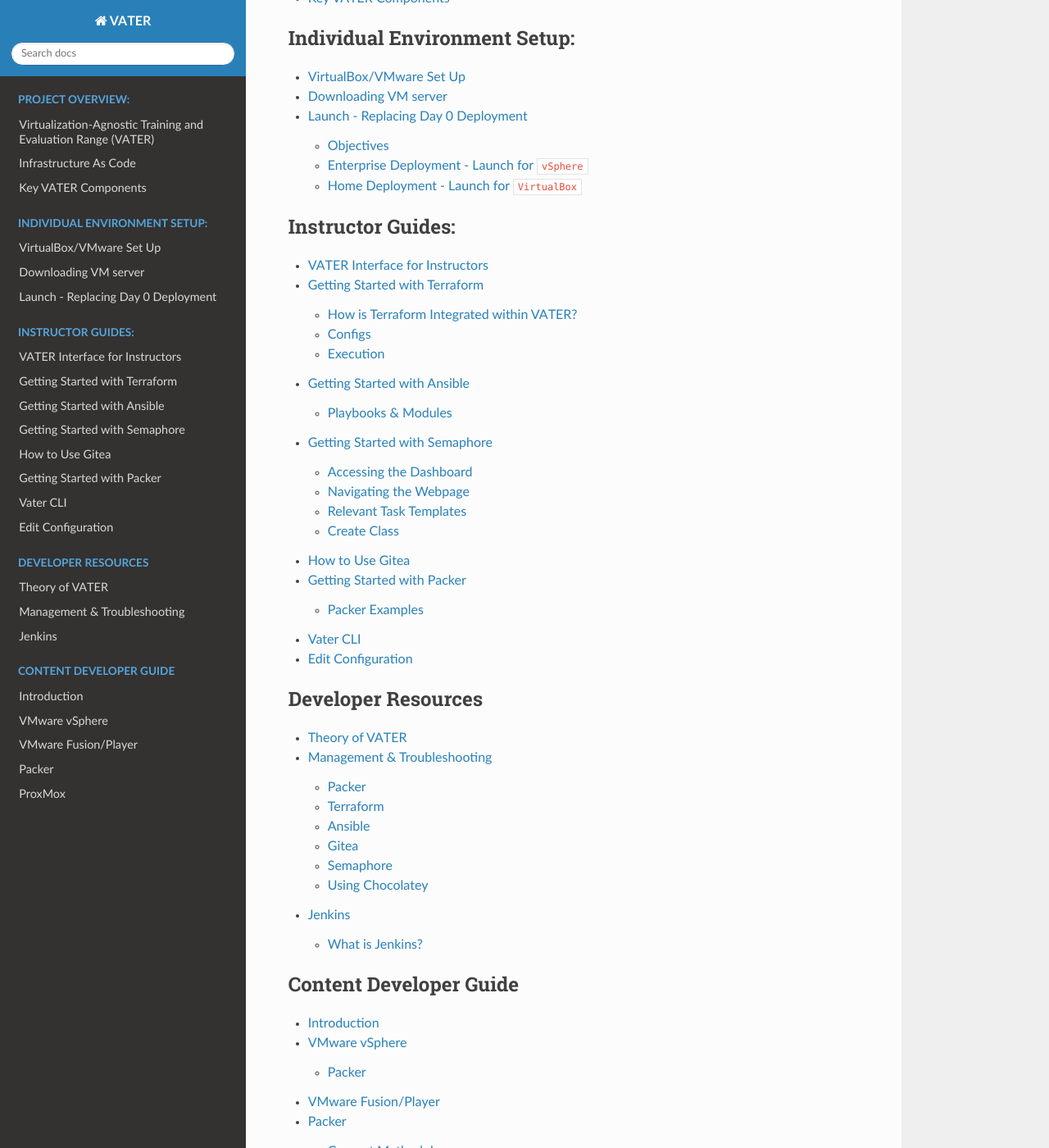
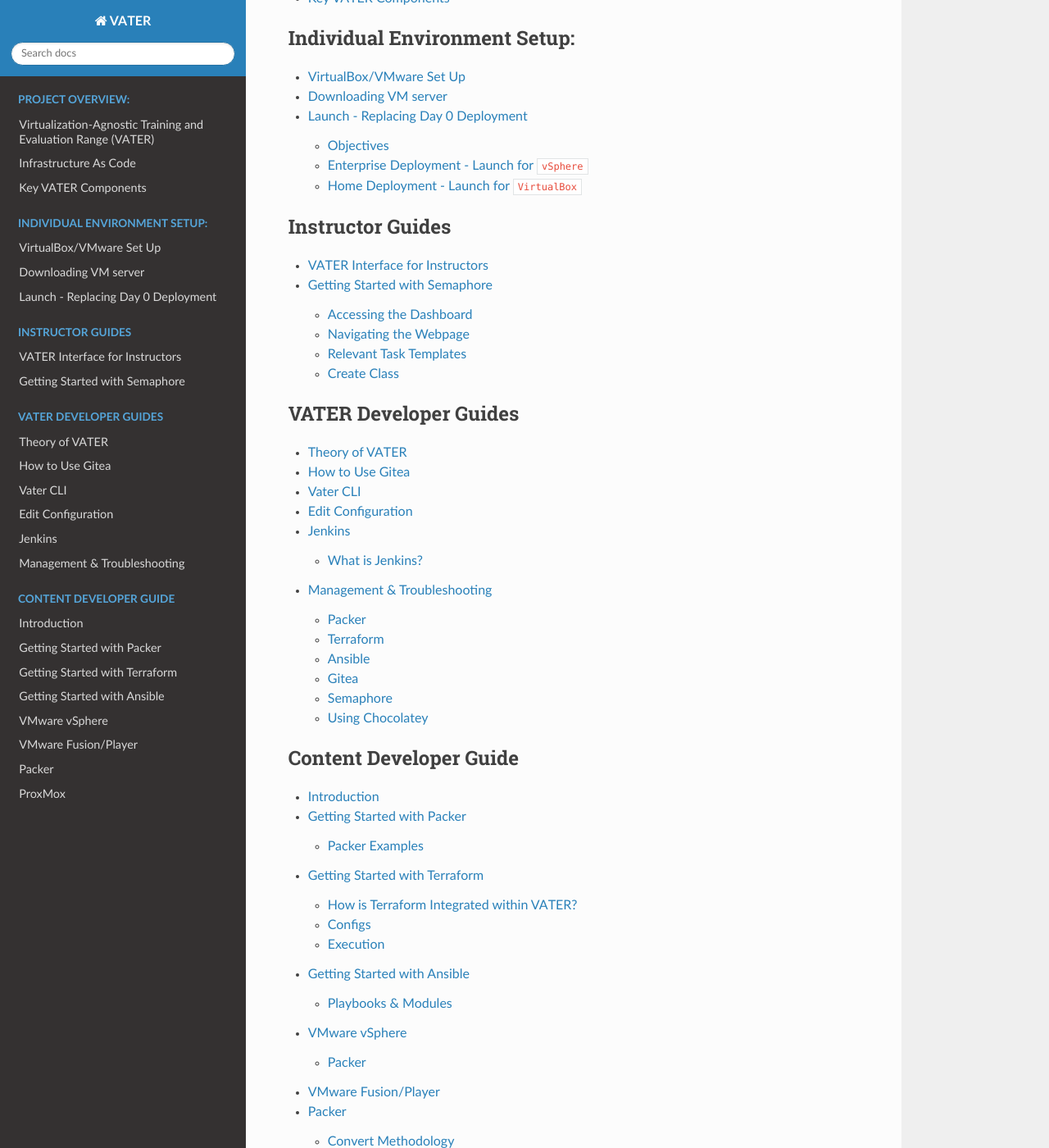
Before and after one commit to dev4vater/vater, a Sphinx documentation site: the page built from docs/source/index.rst, in a window 1280 px wide and 1400 px high, scrolled down 270 px. Shown: the whole window at 82% size. Built offline with Sphinx 7.4.7 and the Read the Docs theme 2.0.0, drawn with Linux system fonts in a browser that asks for light colours.

Commit message:
Update index.rst

```diff
--- a/docs/source/index.rst
+++ b/docs/source/index.rst
@@ -21,30 +21,30 @@
 
 .. toctree::
    :maxdepth: 2
-   :caption: Instructor Guides:
+   :caption: Instructor Guides
 
    instructoroverview
-   terraform
-   Ansible
    Semaphore
-   gitea
-   packer
-   vatercli
-   EditConfig
 
 .. toctree::
    :maxdepth: 2
-   :caption: Developer Resources
+   :caption: VATER Developer Guides
 
    VaterIntroduction
+   gitea
+   vatercli
+   EditConfig
+   jenkins
    DevandIntNotes
-   jenkins
 
 .. toctree::
    :maxdepth: 2
    :caption: Content Developer Guide
 
    CDGIntro
+   packer
+   terraform
+   Ansible
    CDGVMware vSphere
    CDGVMware Fusion_Player
    CDGProxMox
```
